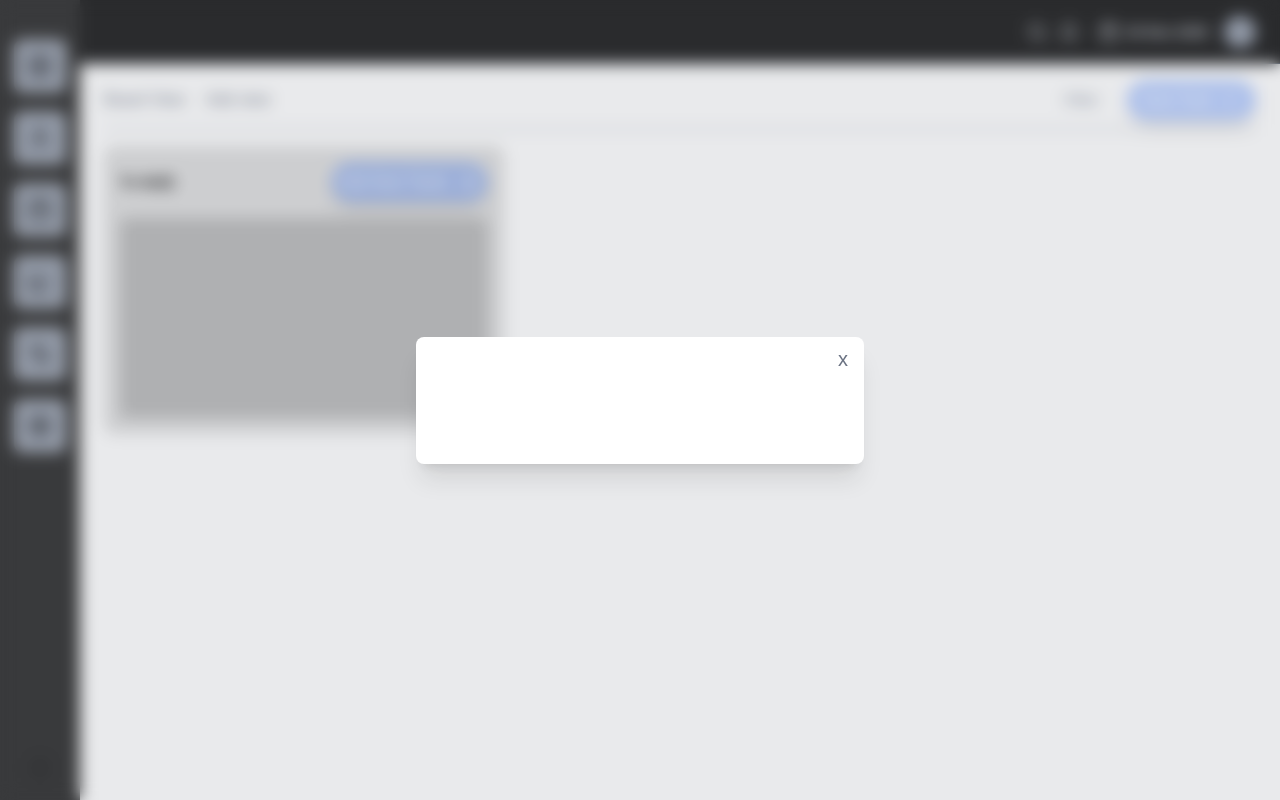
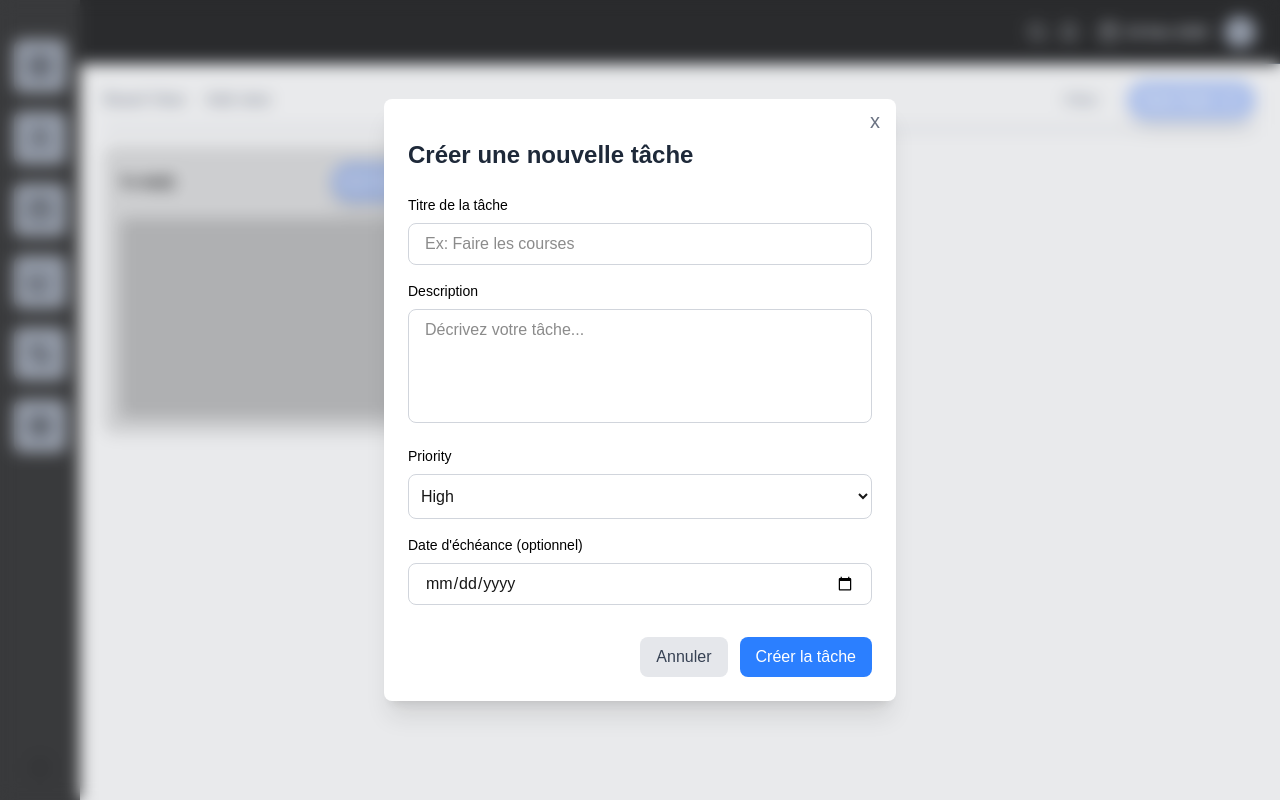
Before and after one commit to bakar255/todogit, a Next.js app: page / in a window 1280 px wide. Both pictures are taken after a click on the button "New Task". Built offline with nearby package versions, Linux system fonts and the light colour scheme.

Commit message:
feat: add forms tasks and enhanced scalibity of modal components

```diff
--- a/app/components/Modal.tsx
+++ b/app/components/Modal.tsx
@@ -10,8 +10,13 @@ export default function Modal ({isOpen, onClose, children } : ModalProps) {
     if(!isOpen) return null // return null
 
     return (
-        <div className="fixed inset-0 bg-gray-500/15 backdrop-blur-sm flex items-center justify-center z-50">
-            <div className="bg-white w-126  min-h-[127px] max-w-md rounded-lg shadow-xl relative p-6">
+        <div
+         className="fixed inset-0 bg-gray-500/15 backdrop-blur-sm flex items-center justify-center z-50"
+        onClick={onClose}
+        >
+            <div className="bg-white w-full max-w-lg min-h-[400px] rounded-lg shadow-xl relative p-6"
+            onClick={(e) => e.stopPropagation()}
+            >
                 {children}
                 <button
                  onClick={onClose}
--- a/app/components/dashboard/dashboard.tsx
+++ b/app/components/dashboard/dashboard.tsx
@@ -1,10 +1,11 @@
 'use client'
 
-import { Plus } from "lucide-react";
+import { Plus, Ellipsis, GripHorizontal, Grip } from "lucide-react";
 import { useState } from "react";
 import Modal from "../Modal";
 
 export default function Dashboard() {
+
 
   const [isModalOpen, setIsModalOpen] = useState(false);
 
@@ -64,16 +65,87 @@ export default function Dashboard() {
 
         </div>
 
-
       </div>
 
-      {
-        <Modal
+      <Modal
         isOpen={isModalOpen}
         onClose={() => setIsModalOpen(false)}
-        >
-        </Modal>
-      }
+      >
+        <div className="mt-4">
+          <h2 className="text-2xl font-bold text-gray-800 mb-6">Créer une nouvelle tâche</h2>
+
+          <form className="space-y-4">
+            <div>
+              <label htmlFor="title" className="block text-sm font-medium text-black mb-2">
+                Titre de la tâche
+              </label>
+              <input
+                type="text"
+                id="title"
+                name="title"
+                placeholder="Ex: Faire les courses"
+                className="w-full px-4 py-2 border border-gray-300 rounded-lg focus:outline-none focus:ring-2 focus:ring-blue-500 focus:border-transparent"
+              />
+            </div>
+
+            <div>
+              <label htmlFor="description" className="block text-sm font-medium text-black mb-2">
+                Description
+              </label>
+              <textarea
+                id="description"
+                name="description"
+                rows={4}
+                placeholder="Décrivez votre tâche..."
+                className="w-full px-4 py-2 border border-gray-300 rounded-lg focus:outline-none focus:ring-2 focus:ring-blue-500 focus:border-transparent resize-none"
+              />
+            </div>
+
+            <div>
+              <label htmlFor="priority" className="block text-sm font-medium text-black mb-2">
+                Priority
+              </label>
+              <select
+                name="priority"
+                id="priority"
+                className="w-full px-2 py-3 border-1 rounded-lg border-gray-300"
+              >
+                <option value="Low" className=""> <Ellipsis /> Low</option>
+                <option value="Medium"> <GripHorizontal  className="bg-amber-400"/> Medium</option>
+                <option value="High" selected>High</option>
+              </select>
+            </div>
+
+            <div>
+              <label htmlFor="dueDate" className="block text-sm font-medium text-black mb-2">
+                Date d'échéance (optionnel)
+              </label>
+              <input
+                type="date"
+                id="dueDate"
+                name="dueDate"
+                className="w-full px-4 py-2 border border-gray-300 rounded-lg focus:outline-none focus:ring-2 focus:ring-blue-500 focus:border-transparent"
+              />
+            </div>
+
+            <div className="flex justify-end space-x-3 pt-4">
+              <button
+                type="button"
+                onClick={() => setIsModalOpen(false)}
+                className="px-4 py-2 text-gray-700 bg-gray-200 rounded-lg hover:bg-gray-300 transition-colors"
+              >
+                Annuler
+              </button>
+              <button
+                type="submit"
+                className="px-4 py-2 bg-blue-500 text-white rounded-lg hover:bg-blue-600 transition-colors"
+              >
+                Créer la tâche
+              </button>
+            </div>
+          </form>
+        </div>
+      </Modal>
 
     </div>
   );
--- a/app/globals.css
+++ b/app/globals.css
@@ -15,7 +15,7 @@
 @media (prefers-color-scheme: dark) {
   :root {
     --background: #ffffff;
-    --foreground: rgb(243, 243, 243);
+    --foreground: rgb(12, 12, 12);
   }
 }
 
```
